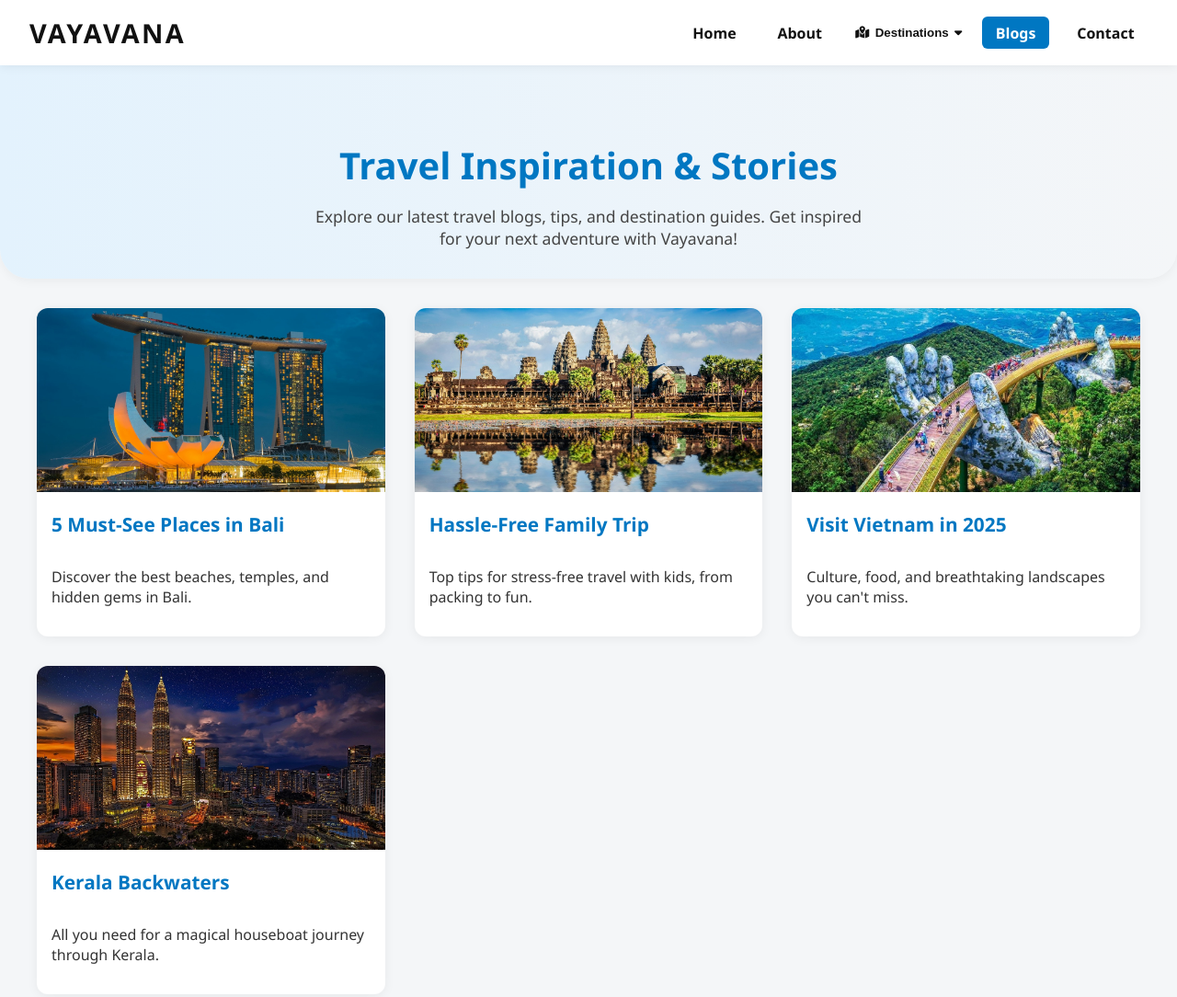
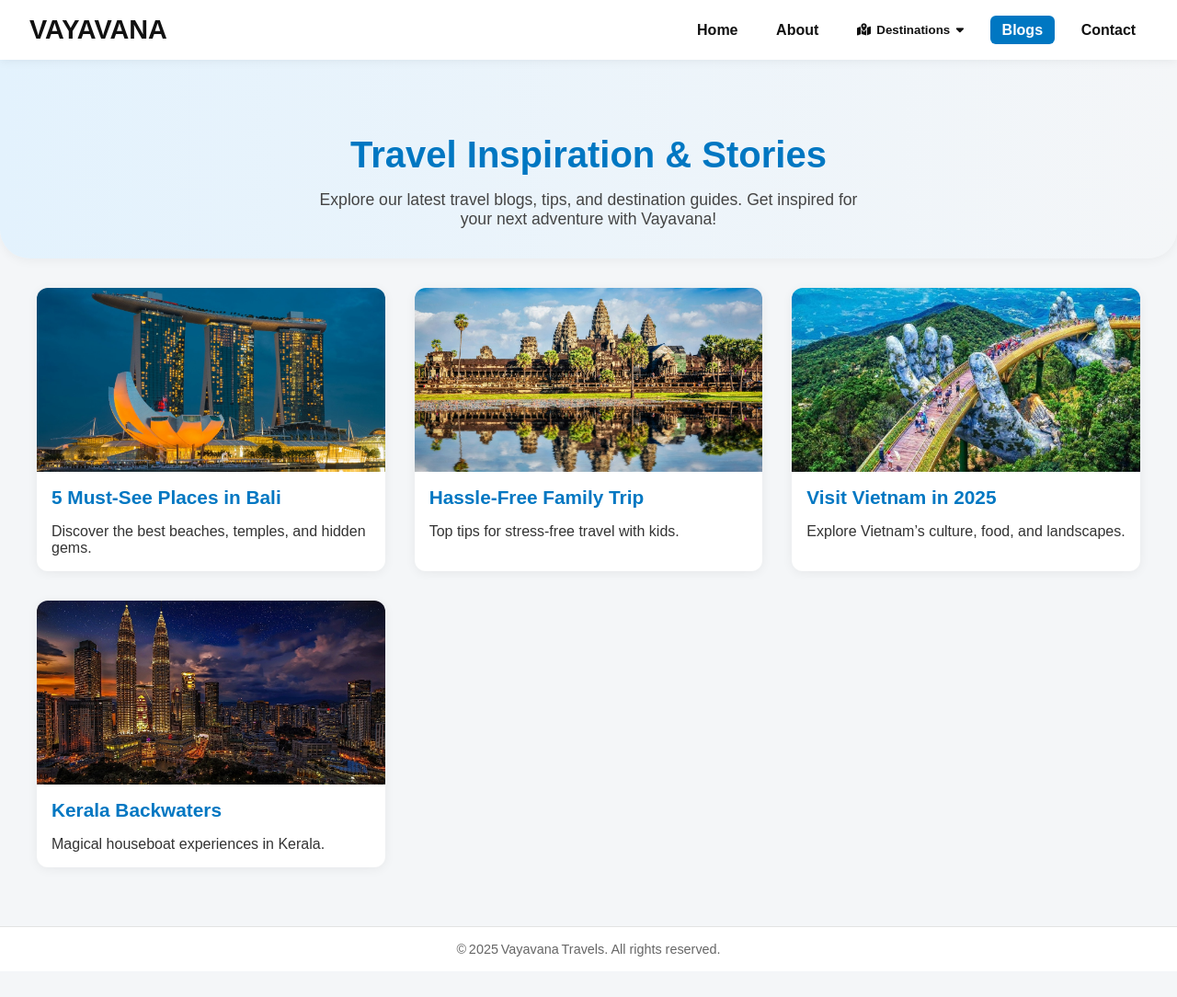
Before and after one commit to Vayavana/travel-site, a website: page blogs.html in a window 1280 px wide. Shown: the top 1084 px of the page at 92% size. After the commit the page ends 1056 px from the top, so only its background shows below. Drawn offline with Linux system fonts and the light colour scheme.

Commit message:
Update blogs.html

```diff
--- a/blogs.html
+++ b/blogs.html
@@ -6,177 +6,73 @@
   <title>Vayavana Blogs</title>
   <link rel="stylesheet" href="https://cdnjs.cloudflare.com/ajax/libs/font-awesome/6.4.0/css/all.min.css" />
   <style>
-    body {
-      margin: 0;
-      font-family: 'Segoe UI', sans-serif;
-      background-color: #f4f6f8;
-    }
+    body { margin:0; font-family:sans-serif; background:#f4f6f8; }
 
-    /* HEADER */
-    header {
-      background: #fff;
-      padding: 1rem 2rem;
-      display: flex;
-      justify-content: space-between;
-      align-items: center;
-      box-shadow: 0 2px 10px rgba(0,0,0,0.06);
-      position: sticky;
-      top: 0;
-      z-index: 100;
-    }
+    header { background:#fff; padding:1rem 2rem; display:flex; justify-content:space-between; align-items:center; box-shadow:0 2px 10px rgba(0,0,0,0.06); position:sticky; top:0; z-index:100; }
+    .logo { font-size:1.8rem; font-weight:900; text-decoration:none; color:#111; }
 
-    .logo {
-      font-size: 1.8rem;
-      font-weight: 900;
-      text-decoration: none;
-      color: #111;
-      letter-spacing: 0.08em;
-    }
+    nav { display:flex; gap:1rem; align-items:center; }
+    nav a { text-decoration:none; color:#111; font-weight:600; padding:0.4rem 0.8rem; border-radius:6px; transition:0.2s; }
+    nav a:hover, nav a.active { background:#0077c2; color:#fff; }
 
-    nav {
-      display: flex;
-      align-items: center;
-      gap: 1rem;
-    }
-
-    nav a {
-      text-decoration: none;
-      color: #111;
-      font-weight: 600;
-      padding: 0.4rem 0.9rem;
-      border-radius: 6px;
-      transition: 0.2s;
-    }
-
-    nav a:hover,
-    nav a.active {
-      background-color: #0077c2;
-      color: #fff;
-    }
-
-    /* DROPDOWN */
-    .dropdown {
-      position: relative;
-    }
-
-    .dropbtn {
-      background: none;
-      border: none;
-      font-weight: 600;
-      cursor: pointer;
-      color: #111;
-      display: flex;
-      align-items: center;
-      gap: 0.4rem;
-    }
+    .dropdown { position:relative; }
+    .dropbtn { background:none; border:none; font-weight:600; cursor:pointer; display:flex; align-items:center; gap:0.4rem; color:#111; padding:0.4rem 0.8rem; border-radius:6px; transition:0.2s; }
+    .dropbtn:hover { background:#eee; }
 
     .dropdown-content {
-      display: none;
-      position: absolute;
-      top: 100%;
-      left: 0;
-      background: #fff;
-      box-shadow: 0 2px 12px rgba(0,0,0,0.15);
-      border-radius: 8px;
-      overflow: hidden;
-      z-index: 999;
-      min-width: 180px;
-      flex-direction: column;
+      display:none;
+      position:absolute;
+      top:100%;
+      left:0;
+      background:#fff;
+      box-shadow:0 2px 12px rgba(0,0,0,0.15);
+      border-radius:8px;
+      flex-direction:column;
+      overflow:hidden;
+      min-width:180px;
+      z-index:1000;
     }
+    .dropdown-content a {
+      padding:0.7rem 1rem;
+      text-decoration:none;
+      color:#111;
+      font-weight:500;
+      transition:0.2s;
+    }
+    .dropdown-content a:hover { background:#0077c2; color:#fff; }
+    .dropdown:hover .dropdown-content { display:flex; }
 
-    .dropdown-content a {
-      padding: 0.8rem 1rem;
-      color: #111;
-      text-decoration: none;
-      font-weight: 500;
+    .blogs-hero {
+      text-align:center; padding:3rem 1rem 2rem;
+      background:linear-gradient(90deg,#e3f2fd,#f4f6f8);
+      border-radius:0 0 32px 32px;
+      box-shadow:0 2px 12px rgba(0,0,0,0.05);
     }
+    .blogs-hero h1 { font-size:2.5rem; color:#0077c2; margin-bottom:1rem; }
+    .blogs-hero p { max-width:600px; margin:0 auto; font-size:1.1rem; color:#444; }
 
-    .dropdown-content a:hover {
-      background-color: #0077c2;
-      color: white;
+    .blogs-grid {
+      display:grid;
+      grid-template-columns:repeat(auto-fit,minmax(300px,1fr));
+      gap:2rem; padding:2rem; max-width:1200px; margin:0 auto;
     }
+    .blog-card {
+      background:#fff; border-radius:12px; box-shadow:0 2px 12px rgba(0,0,0,0.06);
+      overflow:hidden; transition:transform 0.3s;
+    }
+    .blog-card:hover { transform:translateY(-5px); }
+    .blog-card img { width:100%; height:200px; object-fit:cover; display:block; }
+    .blog-card h2 { font-size:1.3rem; color:#0077c2; margin:1rem; }
+    .blog-card p { margin:0 1rem 1rem; color:#333; }
 
-    .dropdown:hover .dropdown-content {
-      display: flex;
-    }
-
-    /* HERO SECTION */
-    .blogs-hero {
-      text-align: center;
-      padding: 3rem 1rem 2rem;
-      background: linear-gradient(90deg, #e3f2fd, #f4f6f8);
-      border-radius: 0 0 32px 32px;
-      box-shadow: 0 2px 12px rgba(0,0,0,0.05);
-    }
-
-    .blogs-hero h1 {
-      font-size: 2.5rem;
-      color: #0077c2;
-      margin-bottom: 1rem;
-    }
-
-    .blogs-hero p {
-      max-width: 600px;
-      margin: 0 auto;
-      color: #444;
-      font-size: 1.1rem;
-    }
-
-    /* BLOG GRID */
-    .blogs-grid {
-      display: grid;
-      grid-template-columns: repeat(auto-fit, minmax(300px, 1fr));
-      gap: 2rem;
-      padding: 2rem;
-      max-width: 1200px;
-      margin: 0 auto;
-    }
-
-    .blog-card {
-      background: white;
-      border-radius: 12px;
-      box-shadow: 0 2px 12px rgba(0,0,0,0.06);
-      overflow: hidden;
-      transition: 0.3s;
-    }
-
-    .blog-card:hover {
-      transform: translateY(-5px);
-    }
-
-    .blog-card img {
-      width: 100%;
-      height: 200px;
-      object-fit: cover;
-    }
-
-    .blog-card h2 {
-      font-size: 1.3rem;
-      color: #0077c2;
-      padding: 1rem;
-      margin: 0;
-    }
-
-    .blog-card p {
-      padding: 0 1rem 1rem;
-      color: #333;
-    }
-
-    /* FOOTER */
     footer {
-      background: #fff;
-      text-align: center;
-      padding: 1rem;
-      color: #666;
-      font-size: 0.9rem;
-      border-top: 1px solid #e3e3e3;
-      margin-top: 2rem;
+      background:#fff; text-align:center; padding:1rem; font-size:0.9rem;
+      color:#666; border-top:1px solid #e3e3e3; margin-top:2rem;
     }
   </style>
 </head>
 <body>
 
-  <!-- HEADER -->
   <header>
     <a href="index.html" class="logo">VAYAVANA</a>
     <nav>
@@ -196,40 +92,35 @@
     </nav>
   </header>
 
-  <!-- HERO -->
   <section class="blogs-hero">
     <h1>Travel Inspiration & Stories</h1>
     <p>Explore our latest travel blogs, tips, and destination guides. Get inspired for your next adventure with Vayavana!</p>
   </section>
 
-  <!-- BLOG GRID -->
   <section class="blogs-grid">
     <div class="blog-card">
       <img src="images/2.jpg" alt="Bali">
       <h2>5 Must-See Places in Bali</h2>
-      <p>Discover the best beaches, temples, and hidden gems in Bali.</p>
+      <p>Discover the best beaches, temples, and hidden gems.</p>
     </div>
     <div class="blog-card">
       <img src="images/3.jpg" alt="Family Trip">
       <h2>Hassle-Free Family Trip</h2>
-      <p>Top tips for stress-free travel with kids, from packing to fun.</p>
+      <p>Top tips for stress‑free travel with kids.</p>
     </div>
     <div class="blog-card">
       <img src="images/4.jpg" alt="Vietnam">
       <h2>Visit Vietnam in 2025</h2>
-      <p>Culture, food, and breathtaking landscapes you can't miss.</p>
+      <p>Explore Vietnam’s culture, food, and landscapes.</p>
     </div>
     <div class="blog-card">
       <img src="images/5.jpg" alt="Kerala">
       <h2>Kerala Backwaters</h2>
-      <p>All you need for a magical houseboat journey through Kerala.</p>
+      <p>Magical houseboat experiences in Kerala.</p>
     </div>
   </section>
 
-  <!-- FOOTER -->
-  <footer>
-    &copy; 2025 Vayavana Travels. All rights reserved.
-  </footer>
+  <footer>&copy; 2025 Vayavana Travels. All rights reserved.</footer>
 
 </body>
 </html>
```
